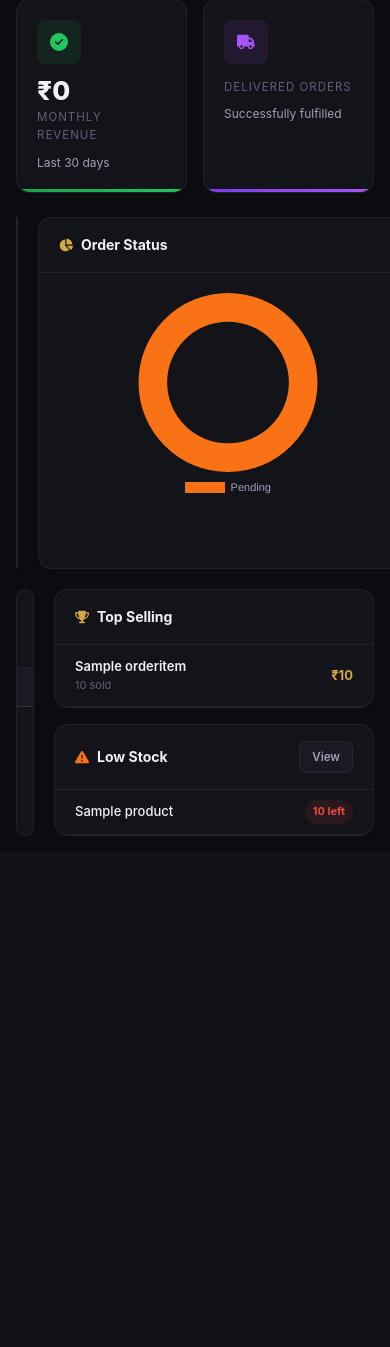
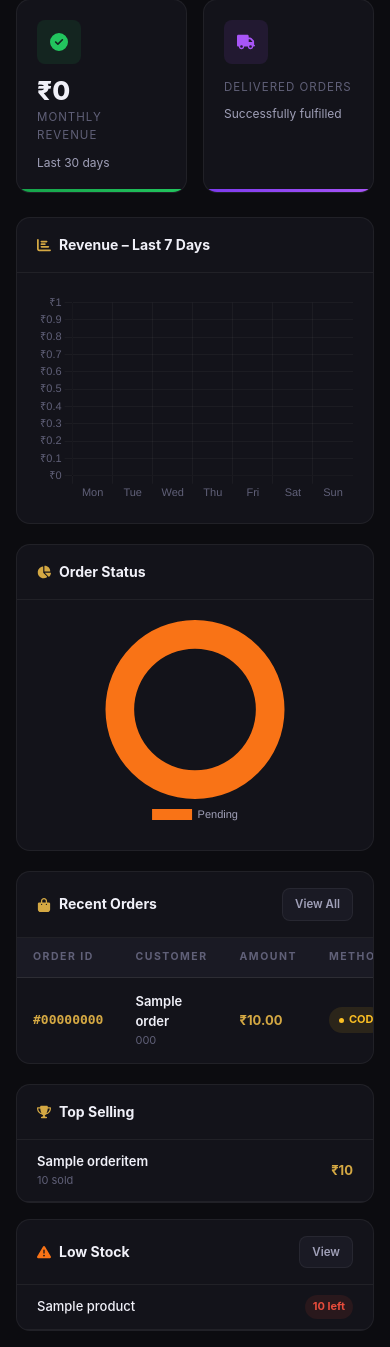
Before and after one commit to Akashofficial30/ishasreturngifts, a Django app: page /dashboard/ in a window 390 px wide; the page is wider, and only the part inside the window is pictured. Shown: the part 656-2003 px from the top of that part. Before the commit the page ends 1492 px from the top of that part, so only its background shows below. Run offline with Django 5.2, Linux system fonts and the light colour scheme; a user stored in the database is signed in; tables that the repository leaves empty hold one stand-in row (values such as "Sample post").

Commit message:
dashboard fix

```diff
--- a/templates/dashboard/home.html
+++ b/templates/dashboard/home.html
@@ -5,6 +5,13 @@
 {% block page_title %}Dashboard Overview{% endblock %}
 
 {% block content %}
+<style>
+  .dash-grid-charts { display: grid; grid-template-columns: 1fr 380px; gap: 20px; margin-bottom: 20px; }
+  .dash-grid-orders { display: grid; grid-template-columns: 1fr 320px; gap: 20px; }
+  @media (max-width: 1024px) {
+    .dash-grid-charts, .dash-grid-orders { grid-template-columns: 1fr; }
+  }
+</style>
 <!-- Stats Row 1 -->
 <div class="stat-grid">
   <div class="stat-card g">
@@ -72,7 +79,7 @@
 </div>
 
 <!-- Charts + Tables -->
-<div style="display:grid;grid-template-columns:1fr 380px;gap:20px;margin-bottom:20px;">
+<div class="dash-grid-charts">
   <div class="card">
     <div class="card-head">
       <div class="card-title"><svg class="icon" aria-hidden="true"><use href="{% static 'icons/sprite.svg' %}#i-chart-bar"></use></svg>Revenue – Last 7 Days</div>
@@ -92,7 +99,7 @@
 </div>
 
 <!-- Recent Orders + Sidebar -->
-<div style="display:grid;grid-template-columns:1fr 320px;gap:20px;">
+<div class="dash-grid-orders">
   <div class="card">
     <div class="card-head">
       <div class="card-title"><svg class="icon" aria-hidden="true"><use href="{% static 'icons/sprite.svg' %}#i-shopping-bag"></use></svg>Recent Orders</div>
```
